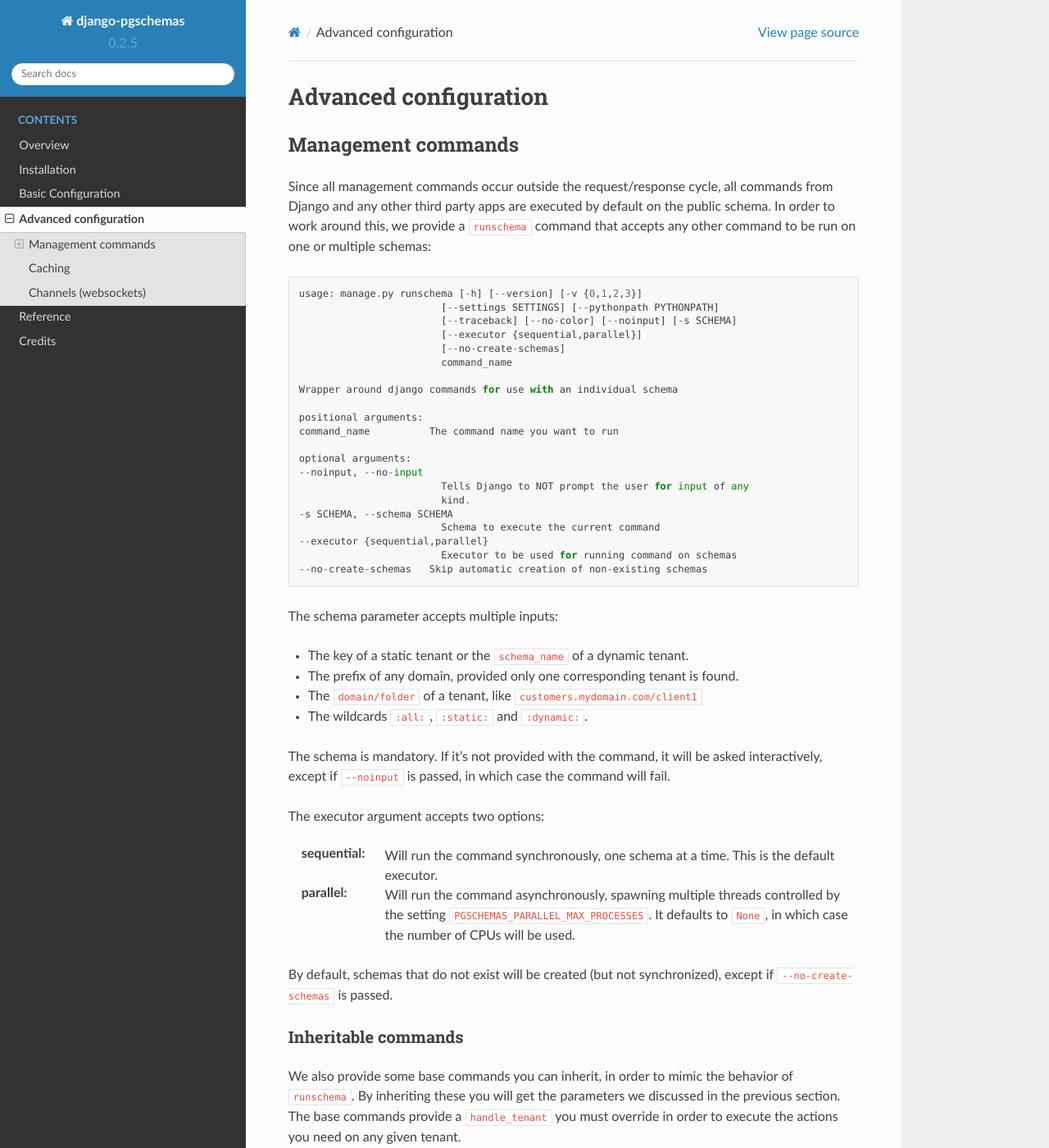
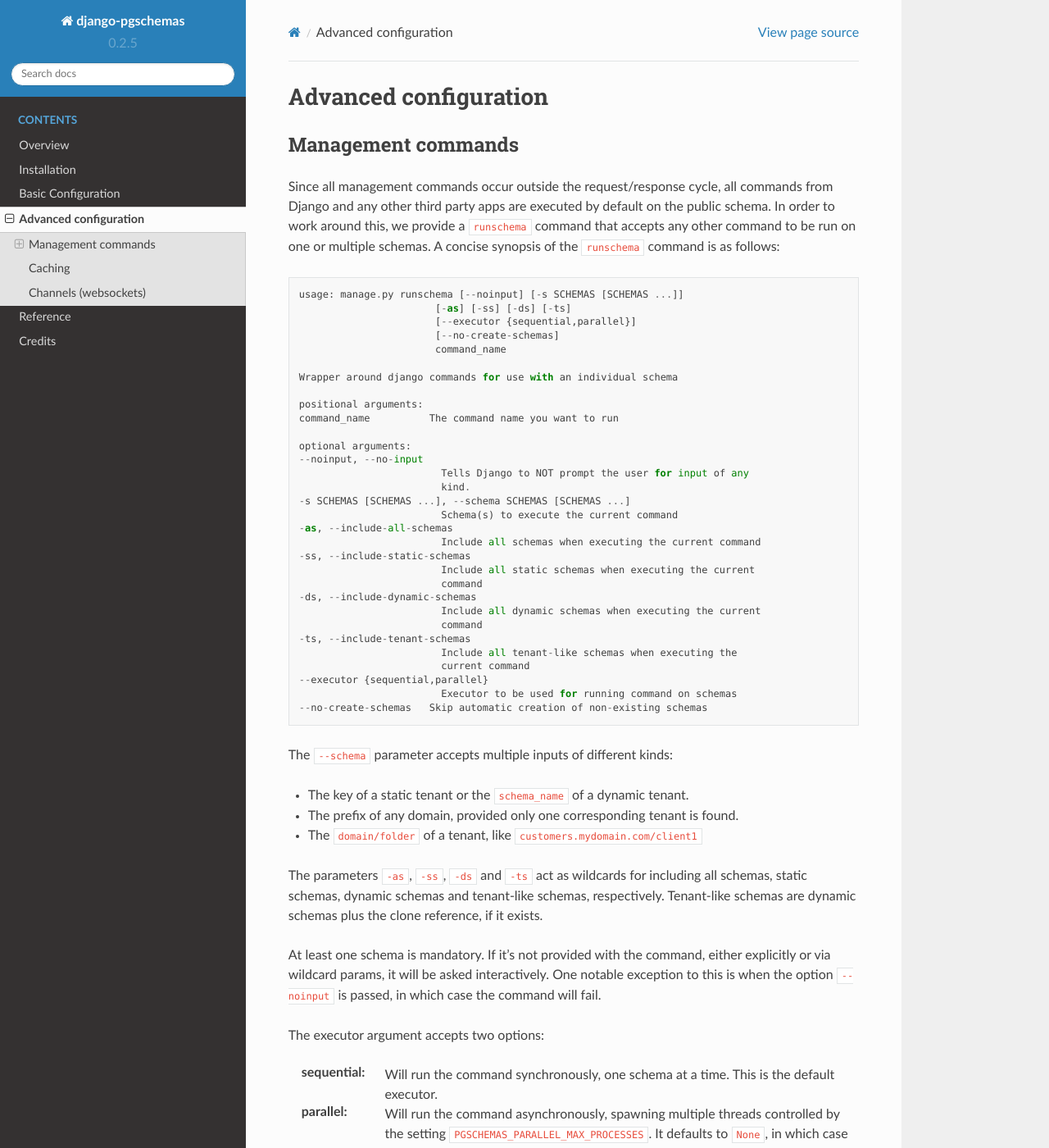
Before and after one commit to lorinkoz/django-pgschemas, a Sphinx documentation site: the page built from docs/advanced.rst, in a window 1280 px wide and 1400 px high. Shown: the whole window at 82% size. Built offline with Sphinx 7.4.7 and the Read the Docs theme 2.0.0, drawn with Linux system fonts in a browser that asks for light colours; the version number is read from the project's files by our own code.

Commit message:
Fixed minor bug and updated docs accordingly

```diff
--- a/docs/advanced.rst
+++ b/docs/advanced.rst
@@ -7,14 +7,14 @@ Management commands
 Since all management commands occur outside the request/response cycle, all
 commands from Django and any other third party apps are executed by default on
 the public schema. In order to work around this, we provide a ``runschema``
-command that accepts any other command to be run on one or multiple schemas::
+command that accepts any other command to be run on one or multiple schemas. A
+concise synopsis of the ``runschema`` command is as follows::
 
-    usage: manage.py runschema [-h] [--version] [-v {0,1,2,3}]
-                            [--settings SETTINGS] [--pythonpath PYTHONPATH]
-                            [--traceback] [--no-color] [--noinput] [-s SCHEMA]
-                            [--executor {sequential,parallel}]
-                            [--no-create-schemas]
-                            command_name
+    usage: manage.py runschema [--noinput] [-s SCHEMAS [SCHEMAS ...]]
+                           [-as] [-ss] [-ds] [-ts]
+                           [--executor {sequential,parallel}]
+                           [--no-create-schemas]
+                           command_name
 
     Wrapper around django commands for use with an individual schema
 
@@ -25,21 +25,37 @@ command that accepts any other command to be run on one or multiple schemas::
     --noinput, --no-input
                             Tells Django to NOT prompt the user for input of any
                             kind.
-    -s SCHEMA, --schema SCHEMA
-                            Schema to execute the current command
+    -s SCHEMAS [SCHEMAS ...], --schema SCHEMAS [SCHEMAS ...]
+                            Schema(s) to execute the current command
+    -as, --include-all-schemas
+                            Include all schemas when executing the current command
+    -ss, --include-static-schemas
+                            Include all static schemas when executing the current
+                            command
+    -ds, --include-dynamic-schemas
+                            Include all dynamic schemas when executing the current
+                            command
+    -ts, --include-tenant-schemas
+                            Include all tenant-like schemas when executing the
+                            current command
     --executor {sequential,parallel}
                             Executor to be used for running command on schemas
     --no-create-schemas   Skip automatic creation of non-existing schemas
 
-The schema parameter accepts multiple inputs:
+The ``--schema`` parameter accepts multiple inputs of different kinds:
 
 - The key of a static tenant or the ``schema_name`` of a dynamic tenant.
 - The prefix of any domain, provided only one corresponding tenant is found.
 - The ``domain/folder`` of a tenant, like ``customers.mydomain.com/client1``
-- The wildcards ``:all:``, ``:static:`` and ``:dynamic:``.
 
-The schema is mandatory. If it's not provided with the command, it will be
-asked interactively, except if ``--noinput`` is passed, in which case the
+The parameters ``-as``, ``-ss``, ``-ds`` and ``-ts`` act as wildcards for
+including all schemas, static schemas, dynamic schemas and tenant-like schemas,
+respectively. Tenant-like schemas are dynamic schemas plus the clone reference,
+if it exists.
+
+At least one schema is mandatory. If it's not provided with the command, either
+explicitly or via wildcard params, it will be asked interactively. One notable
+exception to this is when the option ``--noinput`` is passed, in which case the
 command will fail.
 
 The executor argument accepts two options:
```
Also changed, not shown: 1 other file.
